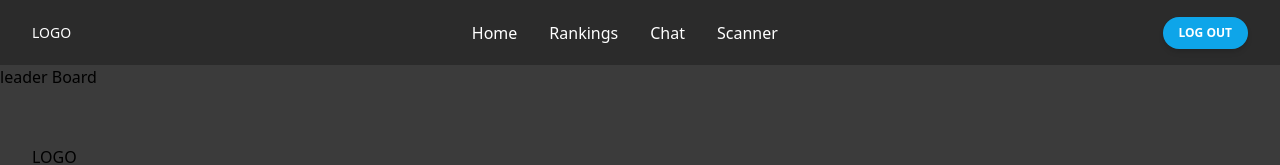
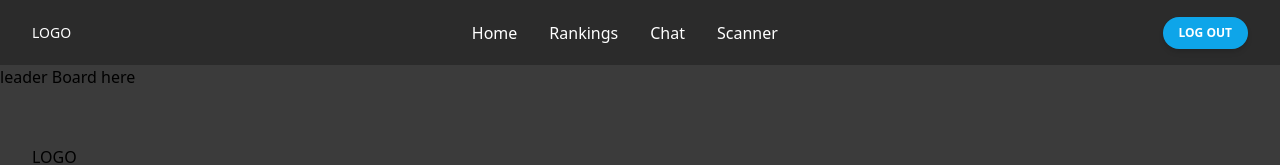
Before and after one commit to Haafii/Rubbish-Revolution, a React (Vite) app in the folder rubbish-revolution/: page /leaderbord in a window 1280 px wide. Shown: the top 165 px of the page. Built offline with nearby package versions, Linux system fonts and the light colour scheme.

Commit message:
ldr board changes

```diff
--- a/rubbish-revolution/src/pages/Leaderbord.jsx
+++ b/rubbish-revolution/src/pages/Leaderbord.jsx
@@ -7,7 +7,7 @@ const Leaderboard = () => {
       <Header />
       <div className='bg-primary'>
         <div className='bg-secondary '>
-          leader Board
+          leader Board     here
         </div>
       </div>
     </div>
```
